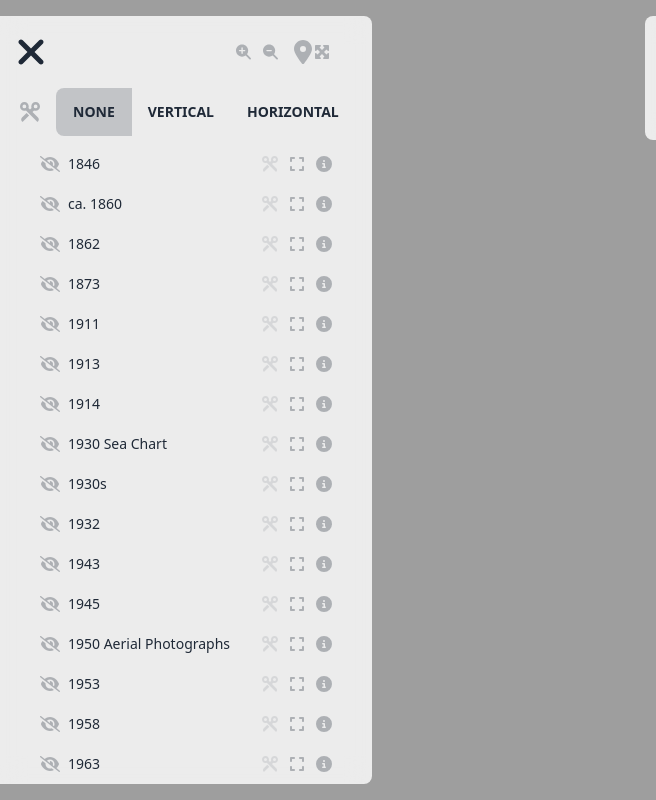
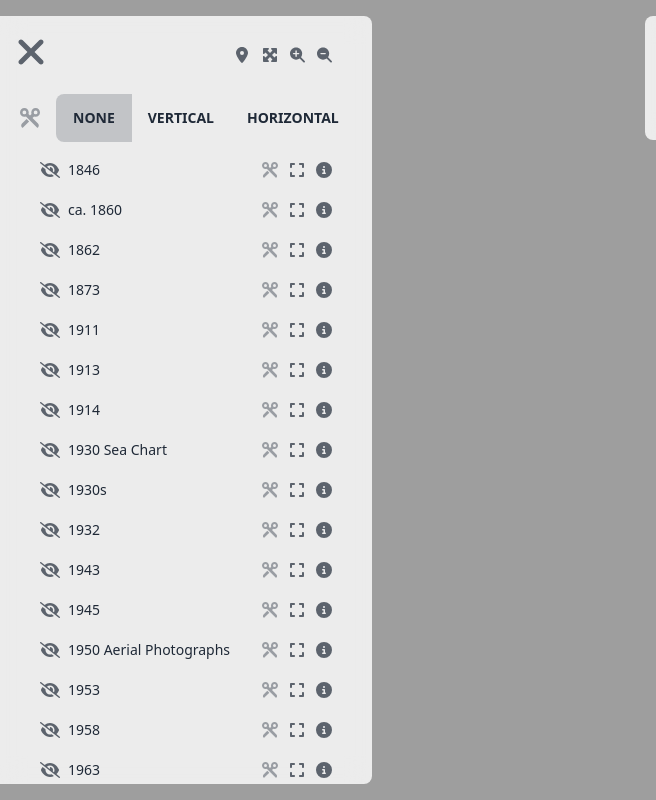
Before and after one commit to Digital-Scholarship-NUS-Libraries/astroLibmaps, an Astro site: page / in a window 1280 px wide. Shown: the full height of the page, 0-656 px from the left. Built offline with nearby package versions, Linux system fonts and the light colour scheme; Astro itself is replaced by a stand-in of ours; what color-rgba, color-space, geotiff would draw is missing.

Commit message:
UI polish

```diff
--- a/src/components/ol/Fullscreen.svelte
+++ b/src/components/ol/Fullscreen.svelte
@@ -25,7 +25,7 @@
   };
 </script>
 
-<label class="swap">
+<label class="swap mr-[10px]">
   <input
     type="checkbox"
     id="fullscreen"
@@ -37,7 +37,7 @@
     xmlns="http://www.w3.org/2000/svg"
     height="1em"
     viewBox="0 0 640 512"
-    class="h-4 swap-off fill-current !opacity-30 hover:!opacity-100"
+    class="h-4 swap-off fill-current !opacity-70 hover:!opacity-100"
     class:scale-0={fullscreen}
   >
     <title>Toggle fullscreen</title>
@@ -47,7 +47,7 @@
     xmlns="http://www.w3.org/2000/svg"
     height="1em"
     viewBox="0 0 576 512"
-    class="h-4 swap-on fill-current !opacity-30 hover:!opacity-100"
+    class="h-4 swap-on fill-current !opacity-70 hover:!opacity-100"
     class:scale-0={!fullscreen}
   >
     <title>Toggle fullscreen</title>
--- a/src/components/ol/MapsInterface.svelte
+++ b/src/components/ol/MapsInterface.svelte
@@ -38,7 +38,7 @@
     <svg
       xmlns="http://www.w3.org/2000/svg"
       viewBox="0 0 576 512"
-      class="h-10 fill-current"
+      class="h-10 fill-current opacity-70 hover:opacity-100"
     >
       <use xlink:href="/layers.svg#layers" />
     </svg>
@@ -50,10 +50,11 @@
   class="max-h-[calc(100vh-14rem)] sm:max-h-[calc(100vh-11rem)] md:max-h-[calc(100vh-2rem)] overflow-scroll p-4 my-4 absolute top-48 left-[var(--offset)] sm:top-36 md:top-0 rounded-r-lg backdrop-blur-md bg-base-100/80 transition-all ease-in-out"
 >
   <div class="flex items-center pr-6">
+    <span class="grow">
       <button
         on:click={toggleInterface}
         on:keydown={toggleInterface}
-      class="grow"
+        class="opacity-70 hover:opacity-100"
       >
         <svg
           xmlns="http://www.w3.org/2000/svg"
@@ -63,9 +64,10 @@
           <use xlink:href="/xmark.svg#xmark" />
         </svg>
       </button>
-    <Zoom />
+    </span>
     <Geolocation />
     <Fullscreen />
+    <Zoom />
   </div>
   <div class="mt-4 flex items-center">
     <svg
@@ -73,7 +75,7 @@
       height="1em"
       viewBox="0 0 512 512"
       class="h-5 ml-1 mr-4 fill-current"
-      class:opacity-30={$layerSwipeStatus == "none"}
+      class:opacity-40={$layerSwipeStatus == "none"}
       class:rotate-90={["vertical", "none"].includes($layerSwipeStatus)}
     >
       <use xlink:href="/scissor.svg#scissor" />
--- a/src/components/ol/SortableMapItem.svelte
+++ b/src/components/ol/SortableMapItem.svelte
@@ -34,7 +34,7 @@
       xmlns="http://www.w3.org/2000/svg"
       height="1em"
       viewBox="0 0 640 512"
-      class="h-4 swap-off fill-current !opacity-30"
+      class="h-4 swap-off fill-current !opacity-70"
       class:scale-0={visible}
     >
       <title>Toggle visibility</title>
@@ -70,9 +70,9 @@
       xmlns="http://www.w3.org/2000/svg"
       height="1em"
       viewBox="0 0 512 512"
-      class="h-4 ml-1 mr-4 fill-current opacity-10"
-      class:opacity-30={mapZIndex < $swipeCutThreshold &&
-        ["vertical", "horizontal"].includes($layerSwipeStatus)}
+      class="h-4 ml-1 mr-4 fill-current"
+      class:opacity-40={mapZIndex < $swipeCutThreshold ||
+        $layerSwipeStatus == "none"}
       class:opacity-100={mapZIndex >= $swipeCutThreshold &&
         ["vertical", "horizontal"].includes($layerSwipeStatus)}
       class:rotate-90={["vertical", "none"].includes($layerSwipeStatus)}
@@ -85,7 +85,7 @@
       xmlns="http://www.w3.org/2000/svg"
       height="1em"
       viewBox="0 0 448 512"
-      class="h-4 fill-current opacity-30 hover:opacity-100"
+      class="h-4 fill-current opacity-70 hover:opacity-100"
     >
       <title>Zoom To Layer</title>
       <use xlink:href="/extent.svg#extent" />
@@ -100,7 +100,7 @@
       xmlns="http://www.w3.org/2000/svg"
       height="1em"
       viewBox="0 0 512 512"
-      class="h-4 fill-current opacity-30 hover:opacity-100"
+      class="h-4 fill-current opacity-70 hover:opacity-100"
     >
       <title>Information</title>
       <use xlink:href="/info.svg#info" />
--- a/src/components/ol/Zoom.svelte
+++ b/src/components/ol/Zoom.svelte
@@ -35,16 +35,16 @@
   <svg
     xmlns="http://www.w3.org/2000/svg"
     viewBox="0 0 384 512"
-    class="h-5 fill-current opacity-30 hover:opacity-100"
+    class="h-5 fill-current opacity-70 hover:opacity-100"
   >
     <use xlink:href="/zoomIn.svg#zoomIn" />
   </svg>
 </button>
-<button on:click={handleZoomOut} on:keydown={handleZoomOut} class="mr-4">
+<button on:click={handleZoomOut} on:keydown={handleZoomOut} class="">
   <svg
     xmlns="http://www.w3.org/2000/svg"
     viewBox="0 0 384 512"
-    class="h-5 fill-current opacity-30 hover:opacity-100"
+    class="h-5 fill-current opacity-70 hover:opacity-100"
   >
     <use xlink:href="/zoomOut.svg#zoomOut" />
   </svg>
--- a/src/components/ol/geolocation.svelte
+++ b/src/components/ol/geolocation.svelte
@@ -95,11 +95,11 @@
   });
 </script>
 
-<button on:click={handleGeoLocate} on:keydown={handleGeoLocate}>
+<button on:click={handleGeoLocate} on:keydown={handleGeoLocate} class="mr-3">
   <svg
     xmlns="http://www.w3.org/2000/svg"
     viewBox="0 0 384 512"
-    class="h-6 fill-current opacity-30 hover:opacity-100"
+    class="h-4 fill-current opacity-70 hover:opacity-100"
   >
     <use xlink:href="/location.svg#location" />
   </svg>
--- a/src/layouts/Layout.astro
+++ b/src/layouts/Layout.astro
@@ -117,7 +117,7 @@ const metaTitle = `${
                   viewBox="0 0 384 512"
                   role="button"
                   tabindex="0"
-                  class="h-10 fill-current"
+                  class="h-10 fill-current opacity-70 hover:opacity-100"
                 >
                   <use xlink:href="/xmark.svg#xmark" />
                 </svg>
```
Lines whose indentation alone changed are shown as unchanged.
